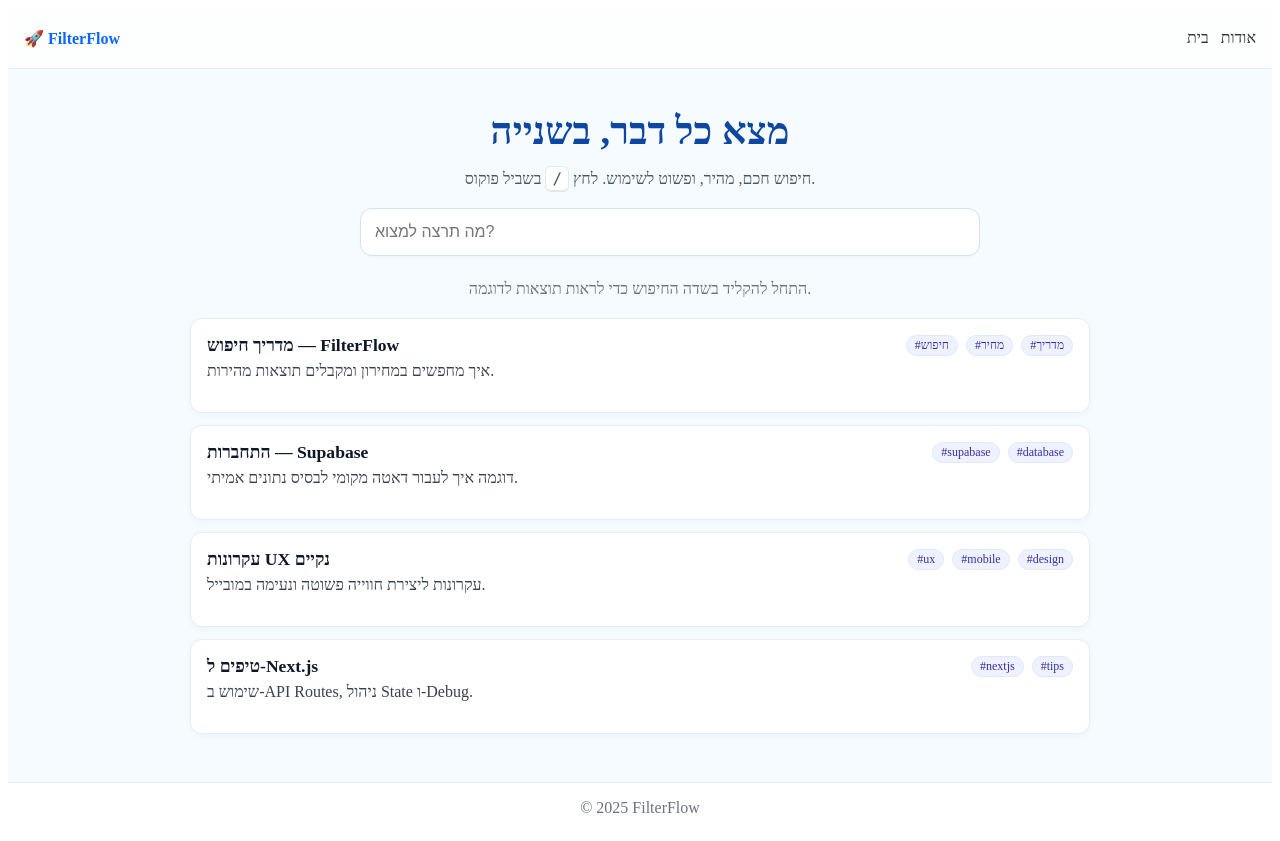
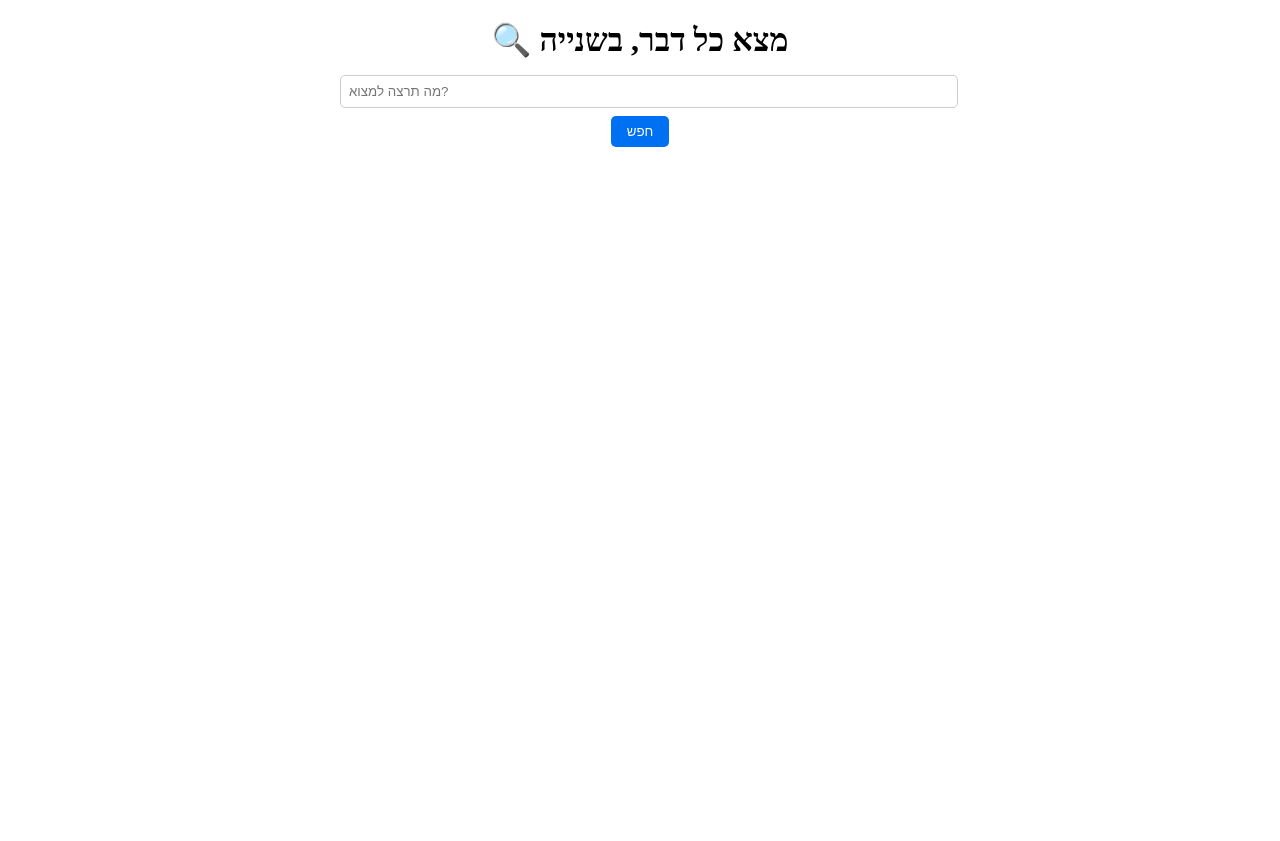
Before and after one commit to AzariaSimchi/filterflow, a Next.js app: page / in a window 1280 px wide. After the commit the page ends 800 px from the top, so only its background shows below. Built offline with nearby package versions, Linux system fonts and the light colour scheme.

Commit message:
Update index.tsx

```diff
--- a/pages/index.tsx
+++ b/pages/index.tsx
@@ -1,223 +1,85 @@
-import { useEffect, useMemo, useRef, useState } from "react";
-import Link from "next/link";
-
-type Item = {
-  id: string;
-  title: string;
-  description: string;
-  tags: string[];
-};
-
-type ApiResponse =
-  | { ok: true; results: Item[] }
-  | { ok: false; error: string };
-
-const DEBOUNCE_MS = 280;
+import { useState } from "react";
 
 export default function Home() {
-  const [q, setQ] = useState("");
-  const [results, setResults] = useState<Item[]>([]);
+  const [query, setQuery] = useState("");
+  const [results, setResults] = useState<any[]>([]);
   const [loading, setLoading] = useState(false);
-  const [error, setError] = useState<string | null>(null);
+  const [error, setError] = useState("");
 
-  const inputRef = useRef<HTMLInputElement>(null);
-  const controller = useRef<AbortController | null>(null);
-  const debouncer = useRef<number | null>(null);
-
-  // קיצור מקלדת: / לפוקוס, ESC לניקוי
-  useEffect(() => {
-    const onKey = (e: KeyboardEvent) => {
-      if (e.key === "/" && !["INPUT", "TEXTAREA"].includes((document.activeElement?.tagName || ""))) {
+  const handleSearch = async (e: React.FormEvent) => {
     e.preventDefault();
-        inputRef.current?.focus();
-      }
-      if (e.key === "Escape") {
-        setQ("");
-        inputRef.current?.focus();
-      }
-    };
-    window.addEventListener("keydown", onKey);
-    return () => window.removeEventListener("keydown", onKey);
-  }, []);
-
-  // קריאה ל-API עם דיבאונס וביטול בקשה קודמת
-  useEffect(() => {
-    if (debouncer.current) {
-      window.clearTimeout(debouncer.current);
-    }
-    debouncer.current = window.setTimeout(async () => {
-      if (controller.current) controller.current.abort();
-      controller.current = new AbortController();
+    if (!query.trim()) return;
 
     setLoading(true);
-      setError(null);
+    setError("");
     try {
-        const url = q ? `/api/search?q=${encodeURIComponent(q)}` : `/api/search`;
-        const res = await fetch(url, { signal: controller.current.signal });
-        const data: ApiResponse = await res.json();
-
-        if (!data.ok) throw new Error(data.error || "שגיאה לא ידועה");
+      const res = await fetch(`/api/search?q=${encodeURIComponent(query)}`);
+      const data = await res.json();
+      if (data.ok) {
         setResults(data.results);
-      } catch (err: any) {
-        if (err?.name !== "AbortError") setError(err.message || "שגיאה");
+      } else {
+        setError(data.error || "אירעה שגיאה");
+      }
+    } catch (err) {
+      setError("שגיאת שרת – נסה שוב מאוחר יותר");
     } finally {
       setLoading(false);
     }
-    }, DEBOUNCE_MS);
-
-    return () => {
-      if (debouncer.current) window.clearTimeout(debouncer.current);
   };
-  }, [q]);
-
-  const hasQuery = q.trim().length > 0;
 
   return (
-    <div style={styles.page}>
-      <header style={styles.header}>
-        <Link href="/" style={styles.brand}>🚀 FilterFlow</Link>
-        <nav style={styles.nav}>
-          <Link href="/" style={styles.navLink}>בית</Link>
-          <Link href="/about" style={styles.navLink}>אודות</Link>
-        </nav>
-      </header>
+    <main style={{ maxWidth: 600, margin: "0 auto", textAlign: "center" }}>
+      <h1 style={{ fontSize: "2rem", marginBottom: "1rem" }}>🔍 מצא כל דבר, בשנייה</h1>
+      <form onSubmit={handleSearch} style={{ marginBottom: "1rem" }}>
+        <input
+          type="text"
+          placeholder="מה תרצה למצוא?"
+          value={query}
+          onChange={(e) => setQuery(e.target.value)}
+          style={{
+            padding: "0.5rem",
+            width: "100%",
+            borderRadius: "5px",
+            border: "1px solid #ccc",
+          }}
+        />
+        <button
+          type="submit"
+          style={{
+            marginTop: "0.5rem",
+            padding: "0.5rem 1rem",
+            backgroundColor: "#0070f3",
+            color: "#fff",
+            border: "none",
+            borderRadius: "5px",
+            cursor: "pointer",
+          }}
+        >
+          חפש
+        </button>
+      </form>
 
-      <main style={styles.main}>
-        <h1 style={styles.title}>מצא כל דבר, בשנייה</h1>
-        <p style={styles.subtitle}>חיפוש חכם, מהיר, ופשוט לשימוש. לחץ <kbd style={styles.kbd}>/</kbd> בשביל פוקוס.</p>
+      {loading && <p>טוען תוצאות...</p>}
+      {error && <p style={{ color: "red" }}>שגיאה: {error}</p>}
 
-        <div style={styles.searchWrap} aria-label="חיפוש">
-          <input
-            ref={inputRef}
-            value={q}
-            onChange={(e) => setQ(e.target.value)}
-            placeholder="מה תרצה למצוא?"
-            aria-label="שדה חיפוש"
-            style={styles.input}
-            autoCapitalize="off"
-            autoComplete="off"
-            autoCorrect="off"
-            spellCheck={false}
-          />
-          {!!q && (
-            <button
-              onClick={() => setQ("")}
-              aria-label="נקה חיפוש"
-              style={styles.clearBtn}
+      <ul style={{ listStyle: "none", padding: 0 }}>
+        {results.map((item) => (
+          <li
+            key={item.id}
+            style={{
+              background: "#f9f9f9",
+              padding: "1rem",
+              marginBottom: "0.5rem",
+              borderRadius: "5px",
+              textAlign: "right",
+            }}
           >
-              ×
-            </button>
-          )}
-        </div>
-
-        {loading && (
-          <div style={styles.loading}>מחפש…</div>
-        )}
-
-        {error && (
-          <div role="alert" style={styles.error}>שגיאה: {error}</div>
-        )}
-
-        {!loading && !error && (
-          <>
-            {!hasQuery && <EmptyHint />}
-            {hasQuery && results.length === 0 && (
-              <div style={styles.empty}>
-                לא נמצאו תוצאות עבור “{q}”. נסה מילה אחרת.
-              </div>
-            )}
-            {results.length > 0 && (
-              <ul style={styles.list} aria-live="polite">
-                {results.map((item) => (
-                  <li key={item.id} style={styles.card}>
-                    <div style={styles.cardHeader}>
-                      <span style={styles.cardTitle}>
-                        {highlight(item.title, q)}
-                      </span>
-                      <div style={styles.tags}>
-                        {item.tags.map((t) => (
-                          <span key={t} style={styles.tag}>#{t}</span>
-                        ))}
-                      </div>
-                    </div>
-                    <p style={styles.cardDesc}>{highlight(item.description, q)}</p>
+            <h3 style={{ margin: 0 }}>{item.title}</h3>
+            <p style={{ margin: "0.5rem 0" }}>{item.description}</p>
+            <small>תגיות: {item.tags.join(", ")}</small>
           </li>
         ))}
       </ul>
-            )}
-          </>
-        )}
     </main>
-
-      <footer style={styles.footer}>
-        <span>© {new Date().getFullYear()} FilterFlow</span>
-      </footer>
-    </div>
   );
 }
-
-function EmptyHint() {
-  return (
-    <div style={styles.empty}>
-      התחל להקליד בשדה החיפוש כדי לראות תוצאות לדוגמה.
-    </div>
-  );
-}
-
-// היילייט פשוט לטקסט תואם
-function highlight(text: string, q: string) {
-  if (!q) return text;
-  const idx = text.toLowerCase().indexOf(q.toLowerCase());
-  if (idx === -1) return text;
-  const before = text.slice(0, idx);
-  const match = text.slice(idx, idx + q.length);
-  const after  = text.slice(idx + q.length);
-  return (
-    <>
-      {before}<mark style={styles.mark}>{match}</mark>{after}
-    </>
-  );
-}
-
-const styles: Record<string, any> = {
-  page: { minHeight: "100vh", background: "#f6fbff", display: "flex", flexDirection: "column" },
-  header: {
-    height: 60, display: "flex", alignItems: "center", justifyContent: "space-between",
-    padding: "0 16px", borderBottom: "1px solid #e6eef5", background: "#ffffffcc", backdropFilter: "saturate(180%) blur(8px)", position: "sticky", top: 0, zIndex: 10
-  },
-  brand: { fontWeight: 700, color: "#0a66ff", textDecoration: "none" },
-  nav: { display: "flex", gap: 12 },
-  navLink: { color: "#333", textDecoration: "none" },
-  main: { flex: 1, maxWidth: 900, width: "100%", margin: "0 auto", padding: "32px 16px", textAlign: "center" },
-  title: { fontSize: "2.4rem", margin: "8px 0 4px", color: "#0d47a1" },
-  subtitle: { color: "#4b5563", marginBottom: 20 },
-  kbd: {
-    fontFamily: "ui-monospace, SFMono-Regular, Menlo, Monaco, Consolas, monospace",
-    border: "1px solid #e5e7eb", borderBottomWidth: 2, padding: "2px 6px", borderRadius: 6, background: "#fff"
-  },
-  searchWrap: { position: "relative", maxWidth: 560, margin: "0 auto" },
-  input: {
-    width: "100%", padding: "14px 44px 14px 14px", fontSize: "1rem",
-    borderRadius: 12, border: "1px solid #d1e3f5", outline: "none",
-    boxShadow: "0 1px 2px rgba(0,0,0,0.03)", transition: "border .15s",
-  },
-  clearBtn: {
-    position: "absolute", right: 8, top: 8, width: 32, height: 32, borderRadius: 8,
-    border: "1px solid #e5e7eb", background: "#fff", cursor: "pointer"
-  },
-  loading: { marginTop: 18, color: "#6b7280" },
-  error: { marginTop: 18, color: "#b91c1c", background: "#fee2e2", padding: "8px 12px", borderRadius: 8, display: "inline-block" },
-  empty: { marginTop: 24, color: "#6b7280" },
-  list: { marginTop: 20, textAlign: "left", listStyle: "none", padding: 0 },
-  card: {
-    background: "#fff", border: "1px solid #e6eef5", borderRadius: 12, padding: 16, marginBottom: 12,
-    boxShadow: "0 2px 6px rgba(13,71,161,0.04)"
-  },
-  cardHeader: { display: "flex", alignItems: "center", justifyContent: "space-between", gap: 12, flexWrap: "wrap" },
-  cardTitle: { fontSize: "1.1rem", fontWeight: 700, color: "#0f172a" },
-  tags: { display: "flex", gap: 8, flexWrap: "wrap" },
-  tag: { background: "#eef2ff", color: "#3730a3", border: "1px solid #e0e7ff", fontSize: 12, padding: "2px 8px", borderRadius: 999 },
-  cardDesc: { color: "#374151", marginTop: 6 },
-  mark: { background: "#fffae6", padding: "0 2px", borderRadius: 4 },
-  footer: { borderTop: "1px solid #e6eef5", background: "#fff", padding: 16, textAlign: "center", color: "#6b7280" },
-};
```
Lines whose indentation alone changed are shown as unchanged.
